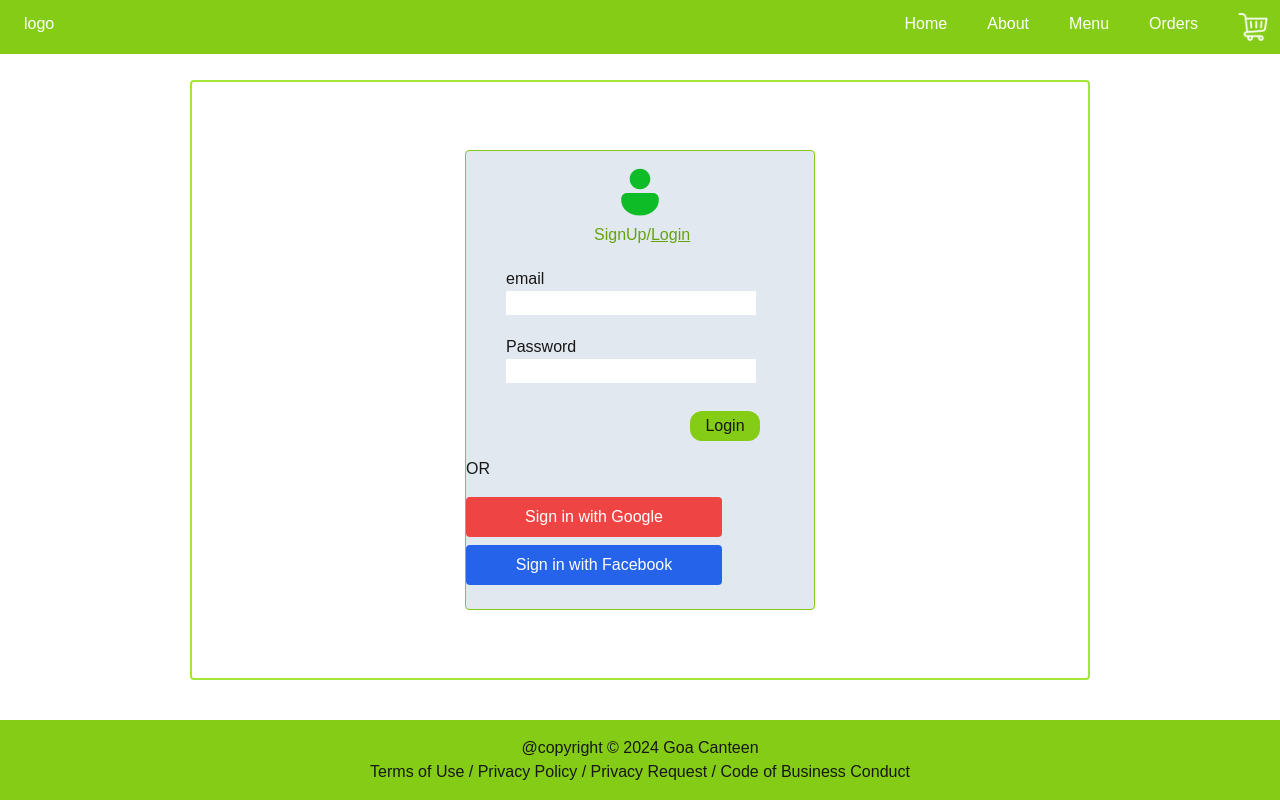
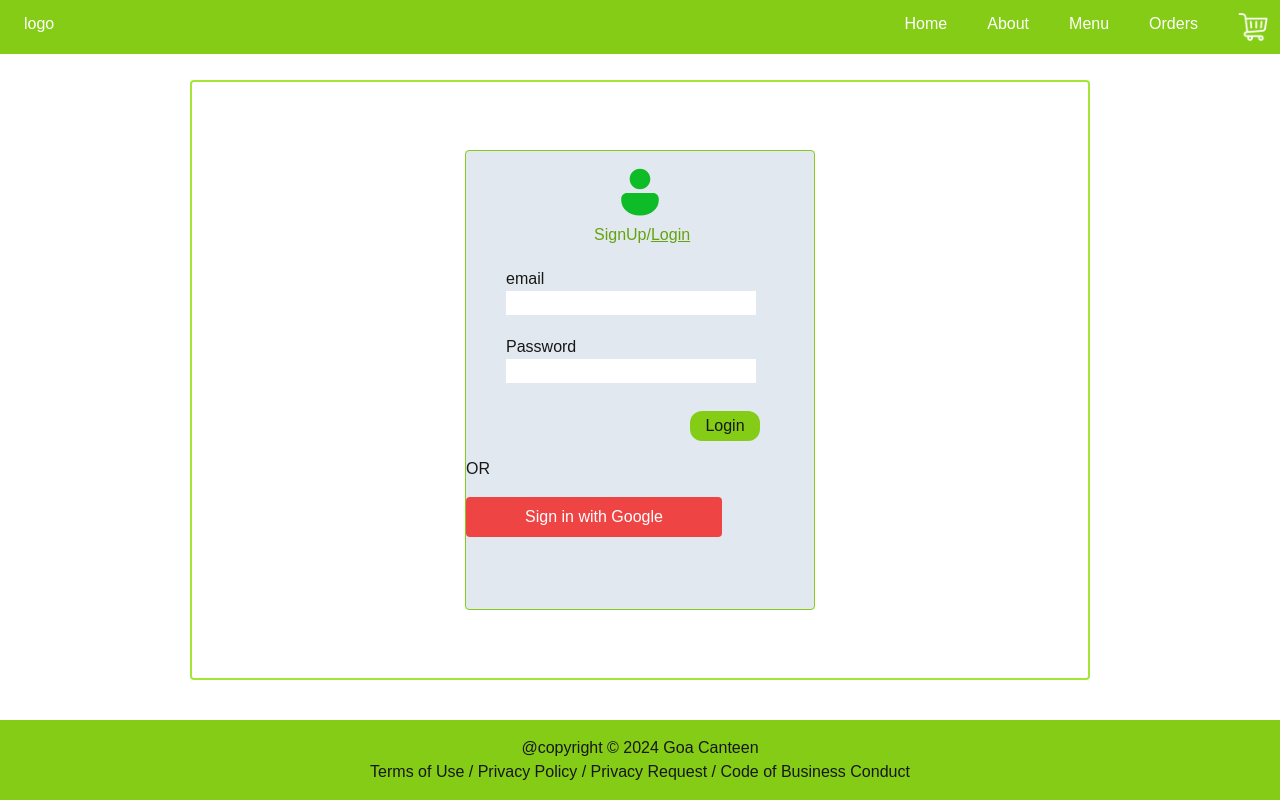
Before and after one commit to vinaykumarreddychinthala/Canteen_Website, a Next.js app: page /login in a window 1280 px wide. Built offline with nearby package versions, Linux system fonts and the light colour scheme; no server answers.

Commit message:
Update page.js

```diff
--- a/app/login/page.js
+++ b/app/login/page.js
@@ -104,12 +104,6 @@ export default function Login() {
                         Sign in with Google
                     </button>
 
-                    <button
-                        onClick={() => signIn("facebook", { callbackUrl: "/" })}
-                        className="bg-blue-600 text-white p-2 rounded w-64 mt-2"
-                    >
-                        Sign in with Facebook
-                    </button>
                 </div>
             </div>
         </div>
```
